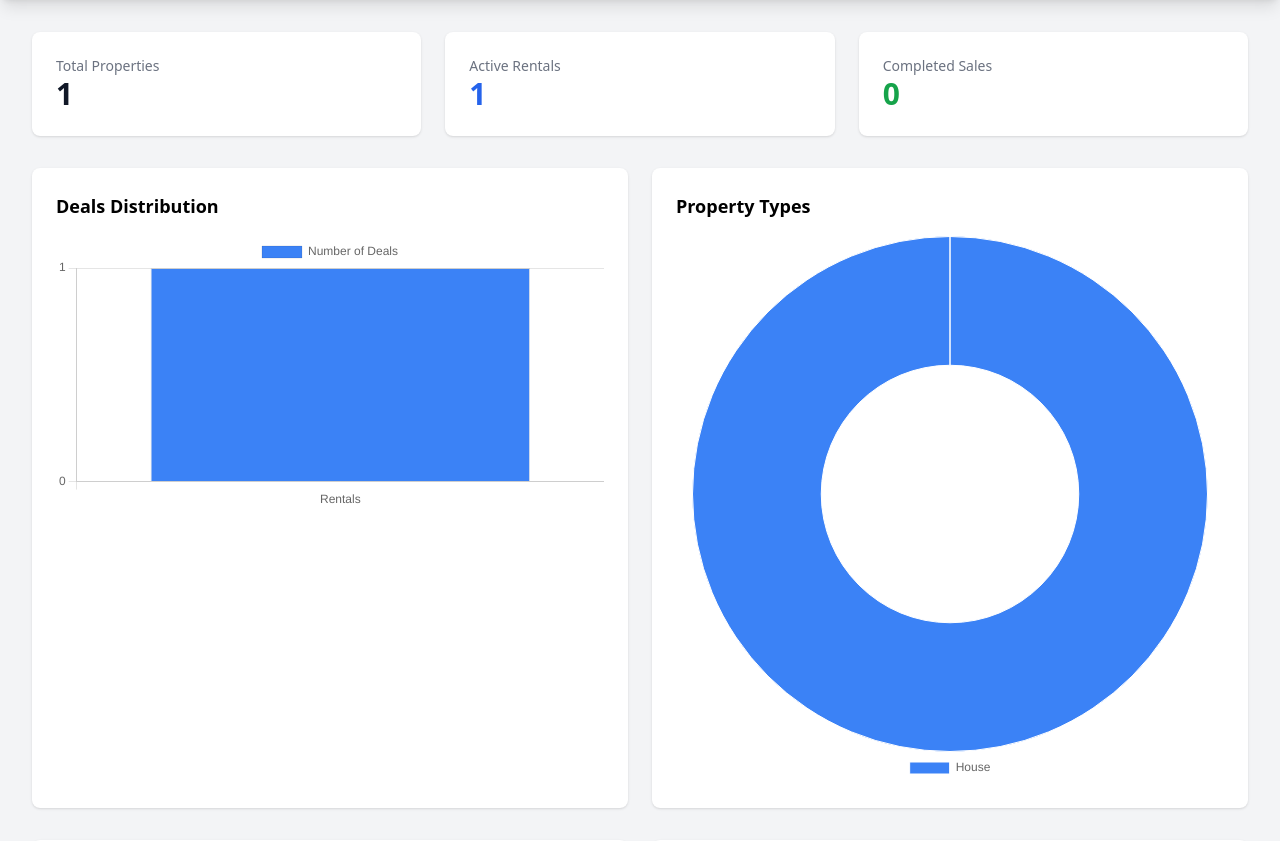
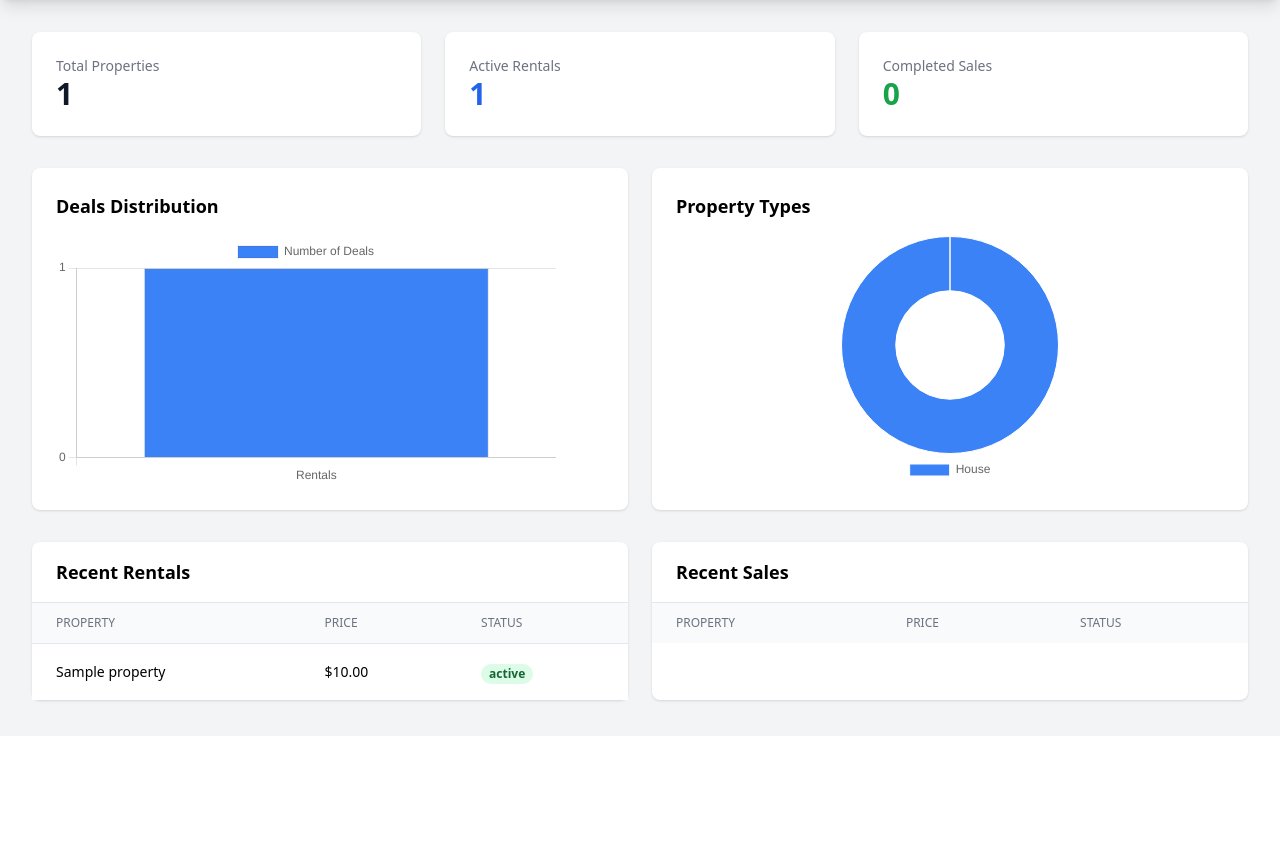
Before and after one commit to TheForgeTeam/prop-tech, a Django app: page /dashboard/ in a window 1280 px wide. Shown: the part 64-905 px from the top of the page. After the commit the page ends 768 px from the top, so only its background shows below. Run offline with Django 5.2, Linux system fonts and the light colour scheme; a user stored in the database is signed in; tables that the repository leaves empty hold one stand-in row (values such as "Sample post"); lists and menus that the app fills with data are empty; parts of the project's set-up code (start-up, migrations or seed data) failed here and were passed over; some libraries are stand-ins or nearby versions.

Commit message:
feat: adjust chart dimensions for improved layout on dashboard

```diff
--- a/real_estate_dashboard/templates/properties/dashboard.html
+++ b/real_estate_dashboard/templates/properties/dashboard.html
@@ -2,7 +2,8 @@
 <style>
   canvas#dealsChart,
   canvas#propertyTypesChart {
-    min-height: 300px;
+    min-height: 200px;
+    max-height: 250px;
   }
 </style>
 {% endblock %} {% block content %}
@@ -27,11 +28,15 @@
   <div class="grid grid-cols-1 md:grid-cols-2 gap-6 mb-8">
     <div class="bg-white rounded-lg shadow p-6">
       <h3 class="text-lg font-semibold mb-4">Deals Distribution</h3>
-      <canvas id="dealsChart"></canvas>
+      <div class="h-[250px]">
+        <canvas id="dealsChart"></canvas>
+      </div>
     </div>
     <div class="bg-white rounded-lg shadow p-6">
       <h3 class="text-lg font-semibold mb-4">Property Types</h3>
-      <canvas id="propertyTypesChart"></canvas>
+      <div class="h-[250px] flex justify-center">
+        <canvas id="propertyTypesChart"></canvas>
+      </div>
     </div>
   </div>
 
```
